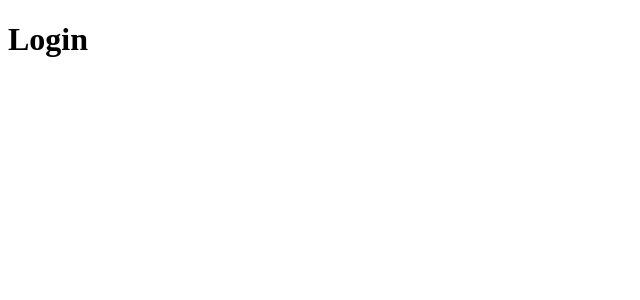
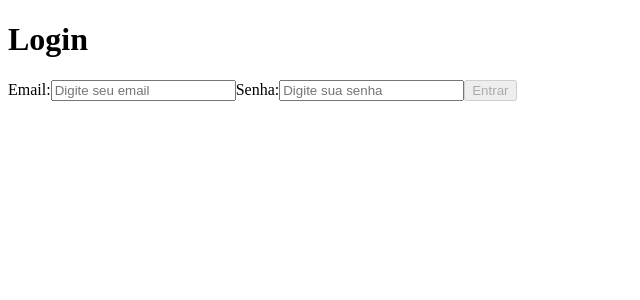
Before and after one commit to flavio-bianchetti/ebytr-frontend, a React (Create React App) app: page /login in a window 1280 px wide. Shown: the top 300 px of the page, without its empty margins (0-640 px from the left). Built offline with nearby package versions, Linux system fonts and the light colour scheme.

Commit message:
feat: Structure form Login page included

```diff
--- a/src/pages/Login.jsx
+++ b/src/pages/Login.jsx
@@ -15,6 +15,44 @@ const Login = () => {
   return (
     <div>
       <h1>Login</h1>
+      <form
+        data-testid="form"
+      >
+        <label htmlFor="email-label">
+          Email:
+          <input
+            className="email-input"
+            data-testid="input-email"
+            type="email"
+            value={ email }
+            onChange={(event) => setEmail(event.target.value)}
+            placeholder="Digite seu email"
+          />
+        </label>
+        <label htmlFor="password-label">
+          Senha:
+          <input
+            className="password-input"
+            data-testid="input-password"
+            type="password"
+            value={ password }
+            onChange={(event) => setPassword(event.target.value)}
+            placeholder="Digite sua senha"
+          />
+        </label>
+        <button
+          className="login-button"
+          data-testid="button-login"
+          type="submit"
+          disabled={!isValidEmail || !isValidPassword}
+        >
+          Entrar
+        </button>
+      </form>
+      {
+        ((email.length > 0 && !isValidEmail) || (password.length > 0 && !isValidPassword))
+        && <p>É necessário um e-mail válido e uma senha com 6 caracteres ou mais.</p>
+      }
     </div>
   );
 };
```
